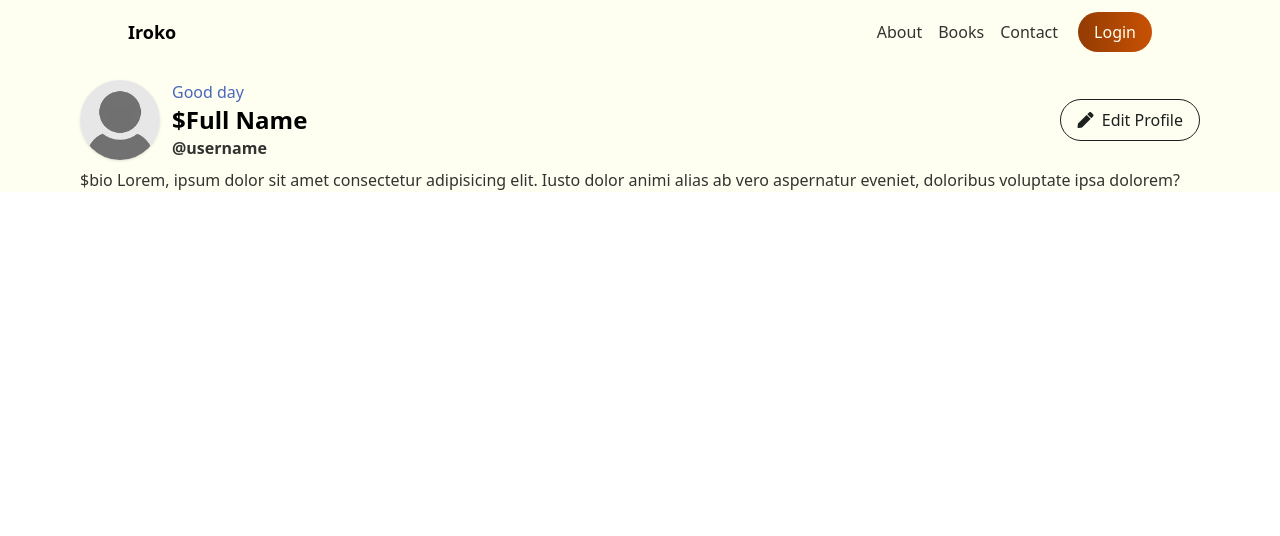
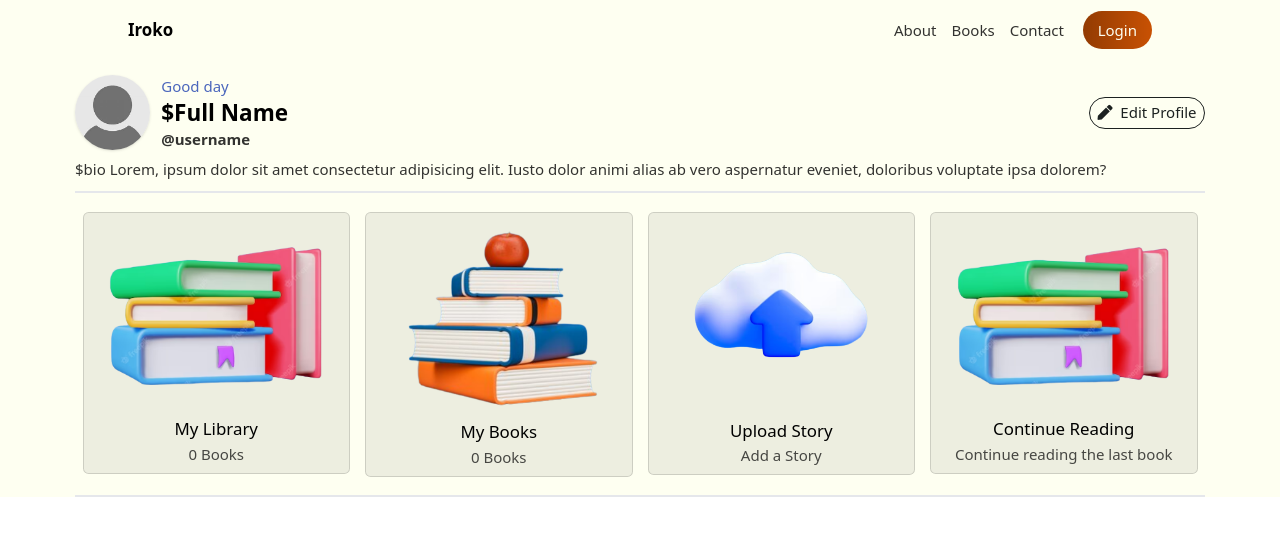
Before and after one commit to lady-thee/online_book_library_php, a PHP site: page /user/index.php in a window 1280 px wide. Shown: the top 536 px of the page. Run offline with PHP 8.4, Linux system fonts and the light colour scheme; some libraries are stand-ins or nearby versions.

```diff
--- a/dist/css/main.css
+++ b/dist/css/main.css
@@ -8,4 +8,12 @@ html,
 body {
   color: var(--dark);
   background-color: var(--light);
+  font-size: 15px;
 }
+* {
+  transition: .2s;
+}
+
+a {
+  cursor: pointer;
+}
--- a/user/index.php
+++ b/user/index.php
@@ -11,26 +11,64 @@
   <main class="pt-20 bg-light">
     <section class=" px-5 md:px-20">
       <div class="container">
-        <div>
+        <!-- Profile section -->
+        <section>
           <div class="flex justify-between items-center">
           <div class="flex">
             <img src="../img/user.jfif" alt="profile picture" class="rounded-full h-20 w-20 shadow overflow-hidden me-3">
           <div>
             <p class="text-blue-800 font-[500] opacity-80">Good day</p>
-            <h1 class="font-bold text-2xl">$Full Name</h1>
+            <h1 class="font-bold text-lg md:text-2xl">$Full Name</h1>
             <p class=" font-bold opacity-80">@username</p>
           </div>
 </div>
-          <a href="edit-profile.php" class="app-button px-4 py-2 rounded-3xl bg-transparent border border-dark text-dark hover:text-primary hover:border-primary ms-3"><i class="fas fa-pen"></i>&nbsp; Edit Profile</a>
+          <a href="edit.php" class="app-button px-2 py-1 rounded-3xl bg-transparent border border-dark text-dark hover:text-primary hover:border-primary ms-3"><i class="fas fa-pen"></i><span class="hidden md:inline-block">&nbsp; Edit Profile</span></a>
 
           </div>
+          <div class=" mt-2">
+            <p class="opacity-80">
+              $bio Lorem, ipsum dolor sit amet consectetur adipisicing elit. Iusto dolor animi alias ab vero aspernatur eveniet, doloribus voluptate ipsa dolorem?
+            </p>
+          </div>
+        </section>
         </div>
-        <div class="flex mt-2">
-          <p class="opacity-80">
-            $bio Lorem, ipsum dolor sit amet consectetur adipisicing elit. Iusto dolor animi alias ab vero aspernatur eveniet, doloribus voluptate ipsa dolorem?
-          </p>
-        </div>
-        </div>
+
+        <div class="border border-[#0000022] my-3"></div>
+<!-- Dashboard Actions -->
+<section class="flex flex-wrap">
+  <div class="w-6/12 md:w-3/12 p-2 h-full">
+    <a class="h-full rounded-md block text-center p-2 border border-[#00000022] bg-[#00000011] hover:bg-primary hover:text-light">
+      <img src="../img/library.png" alt="library" class="w-full object-contain">
+      <h4 class="font-[500] text-lg">My Library</h4>
+      <p class="opacity-70">0 Books</p>
+    </a>
+  </div>
+  <div class="w-6/12 md:w-3/12 p-2 h-full">
+    <a class="h-full rounded-md block text-center p-2 border border-[#00000022] bg-[#00000011] hover:bg-primary hover:text-light">
+      <img src="../img/my-books.png" alt="library" class="w-full object-contain">
+      <h4 class="font-[500] text-lg">My Books</h4>
+      <p class="opacity-70">0 Books</p>
+    </a>
+  </div>
+  <div class="w-6/12 md:w-3/12 p-2 h-full">
+    <a class="h-full rounded-md block text-center p-2 border border-[#00000022] bg-[#00000011] hover:bg-primary hover:text-light">
+      <img src="../img/upload-book.png" alt="library" class="w-full object-contain">
+      <h4 class="font-[500] text-lg">Upload Story</h4>
+      <p class="opacity-70">Add a Story</p>
+    </a>
+  </div>
+  <div class="w-6/12 md:w-3/12 p-2 h-full">
+    <a class="h-full rounded-md block text-center p-2 border border-[#00000022] bg-[#00000011] hover:bg-primary hover:text-light">
+      <img src="../img/library.png" alt="library" class="w-full object-contain">
+      <h4 class="font-[500] text-lg">Continue Reading</h4>
+      <p class="opacity-70">Continue reading the last book</p>
+    </a>
+  </div>
+</section>
+
+        <div class="border border-[#0000022] my-3"></div>
+        <!-- Recently added books -->
+
       </div>
     </section>
   </main>
```
Also changed, not shown: user/edit-password.php (added, +51 -0 lines), user/edit.php (added, +67 -0 lines), img/library.png (added), img/my-books.png (added), img/upload-book.png (added), user/library.php (added).
